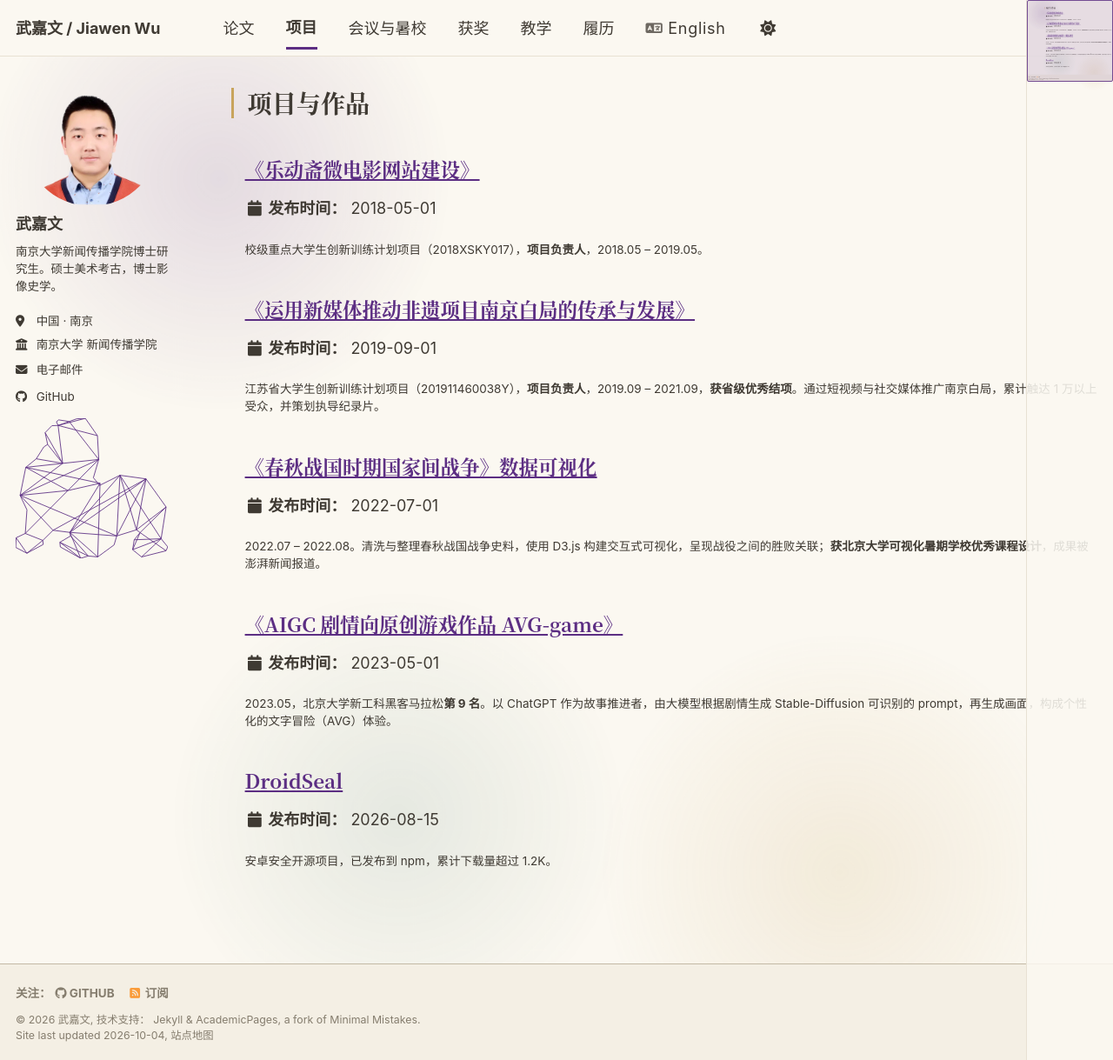
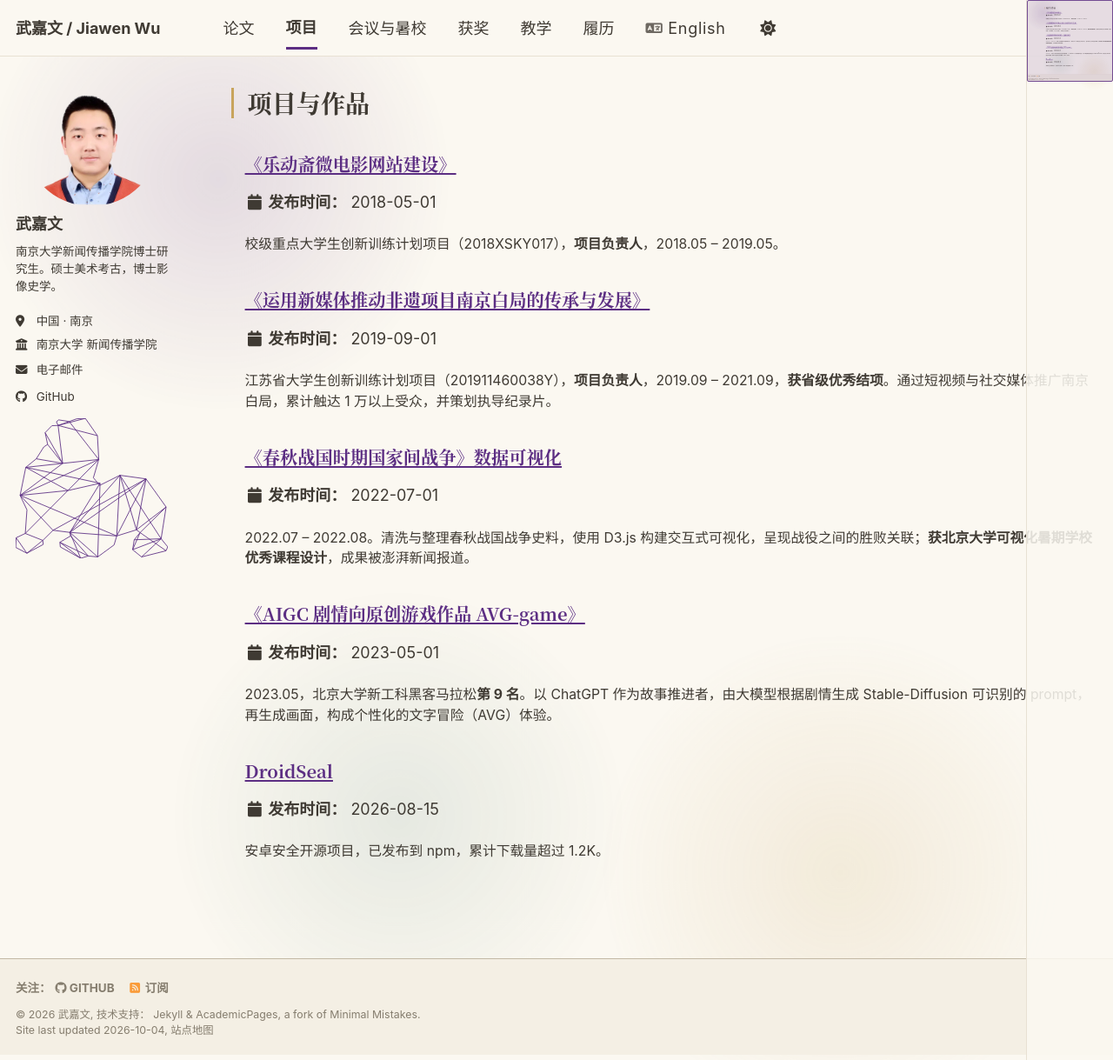
Before and after one commit to newnju/newnju.github.io, a Jekyll site: the page built from _pages/portfolio.html, in a window 1280 px wide and 1219 px high. Shown: the whole window at 87% size. Built offline with Jekyll 4.4.1, drawn with Linux system fonts in a browser that asks for light colours; a style sheet for code colours, icons or effects is not loaded.

```diff
--- a/_pages/en/portfolio.html
+++ b/_pages/en/portfolio.html
@@ -8,6 +8,8 @@ author_profile: true
 
 {% include base_path %}
 
+<div class="portfolio-page">
 {% for post in site.portfolio %}
   {% include archive-single.html %}
 {% endfor %}
+</div>
--- a/_pages/portfolio.html
+++ b/_pages/portfolio.html
@@ -7,7 +7,8 @@ author_profile: true
 
 {% include base_path %}
 
-
+<div class="portfolio-page">
 {% for post in site.portfolio %}
   {% include archive-single.html %}
 {% endfor %}
+</div>
--- a/_sass/_han.scss
+++ b/_sass/_han.scss
@@ -951,6 +951,7 @@ html[data-reveal] .han-reveal.is-visible {
     .archive__item,
     .archive__item-title,
     .han-timeline__item,
+    .han-timeline__item::before,
     .han-awards li,
     .page__content h1 + ul li {
         transition: transform 0.3s ease, box-shadow 0.3s ease, color 0.3s ease;
@@ -974,6 +975,13 @@ html[data-reveal] .han-reveal.is-visible {
     html[data-reveal] .han-awards li.is-visible:hover {
         color: var(--han-patina);
         transform: translateX(4px);
+    }
+
+    /* 条目右移 4px 时，轴上的小圆点留在原位 —— 文字走、点不动，
+       否则一 hover 点就跟着文字歪出轴线。对 ::before 反向位移 4px
+       抵消父级位移，同在 §16 的 transition 列表里与文字同节奏过渡。 */
+    .han-timeline__item:hover::before {
+        transform: translateX(-50%) translateX(-4px);
     }
 }
 
@@ -1203,6 +1211,8 @@ html.theme-transition *::after {
    灰轴（§3 的 ::before）上叠一条同几何的彩色 ::after（left 0.75em、宽 2px，
    与灰轴严格重合），高度随滚动进度走容器上的 --han-timeline-progress
    （0→1，JS 按视口位置算）。scaleY 纯变换、零布局。
+   进度变化带 0.6s 缓出过渡（no-preference 媒体）：一次滚轮之后彩轴
+   「追」上来的时间更长，不是硬跳一格。
    reduced-motion 下 JS 不跑，媒体查询直接给静态全彩轴；
    print 走 §17 隐藏，纸上保持原来的灰轴。
    -------------------------------------------------------------------------- */
@@ -1223,6 +1233,13 @@ html.theme-transition *::after {
 @media (prefers-reduced-motion: reduce) {
     .han-timeline::after {
         transform: translateX(-50%) scaleY(1);
+    }
+}
+
+@media (prefers-reduced-motion: no-preference) {
+    .han-timeline::after {
+        /* 滚一下之后彩轴用 0.6s 缓出追上来，动态比一次滚轮的瞬间更长 */
+        transition: transform 0.6s ease-out;
     }
 }
 
@@ -1287,3 +1304,23 @@ html.theme-transition *::after {
             background-color 0.25s ease;
     }
 }
+
+/* --------------------------------------------------------------------------
+   26. 项目页（/portfolio/）条目字号再平衡
+   --------------------------------------------------------------------------
+   用户反馈「小的太小、大的太大」：条目标题 h2 原 1.25em（20px，宋体加粗
+   本来就显大）压到 1.125em（18px）；说明文字 archive__item-excerpt 原
+   0.75em（12px）提到 0.875em（14px）；发布时间维持正文 16px 不动。
+   只圈在 .portfolio-page（_pages/portfolio.html 与 en 版的包装层）里，
+   论文 / 会议 / 教学等其他列表页保持原样。
+   -------------------------------------------------------------------------- */
+
+.portfolio-page {
+    .archive__item-title {
+        font-size: 1.125em;
+    }
+
+    .archive__item-excerpt {
+        font-size: 0.875em;
+    }
+}
```
Also changed, not shown: README.md (+4 -4 lines), _pages/cv.md (+0 -5 lines), _pages/en/cv.md (+0 -5 lines).
